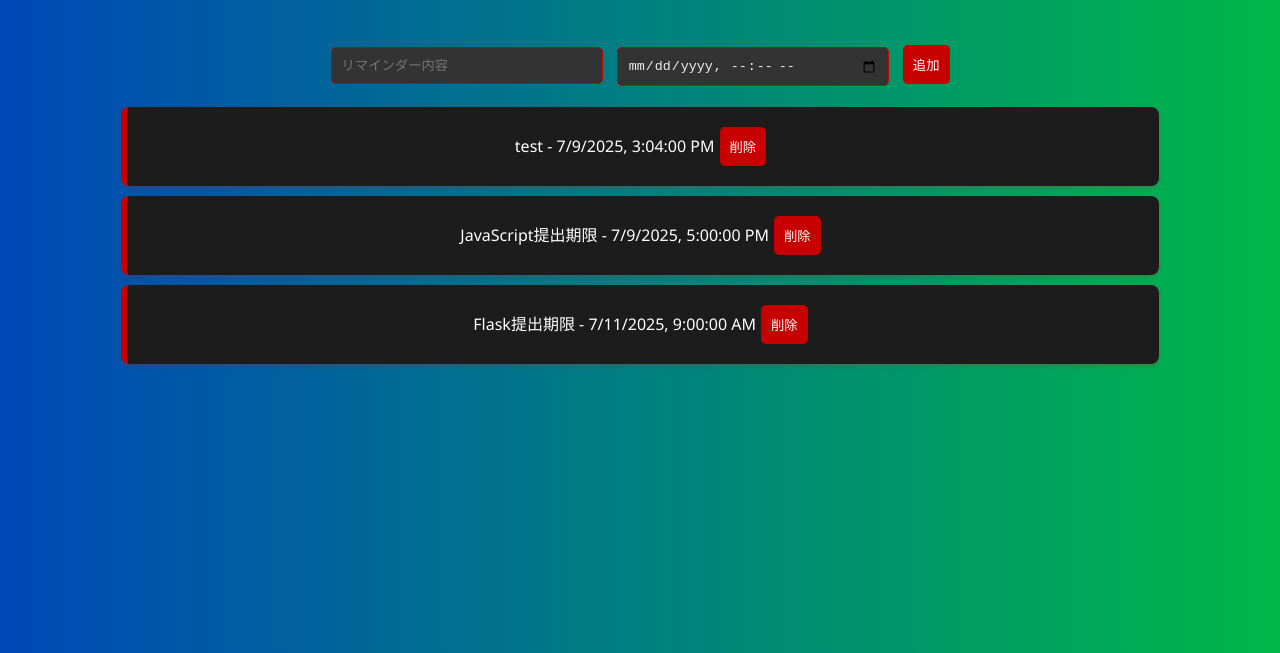
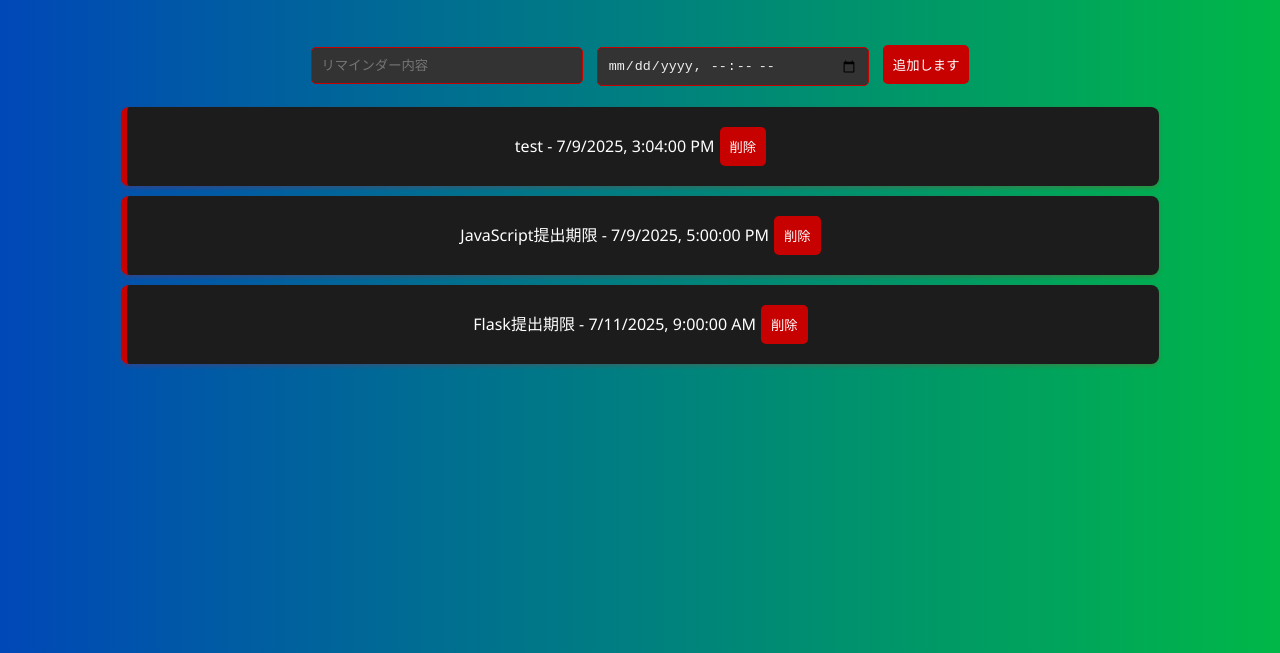
Before and after one commit to midoriya-deq/reminder-app, a website: page public/index.html in a window 1280 px wide. Shown: the part 147-800 px from the top of the page. Drawn offline with nearby package versions, Linux system fonts and the light colour scheme.

Commit message:
index.html

```diff
--- a/public/index.html
+++ b/public/index.html
@@ -15,7 +15,7 @@
     <form id="reminderForm">
       <input type="text" id="message" placeholder="リマインダー内容" required>
       <input type="datetime-local" id="time" required>
-      <button type="submit">追加</button>
+      <button type="submit">追加します</button>
     </form>
     <ul id="reminderList"></ul>
 
```
